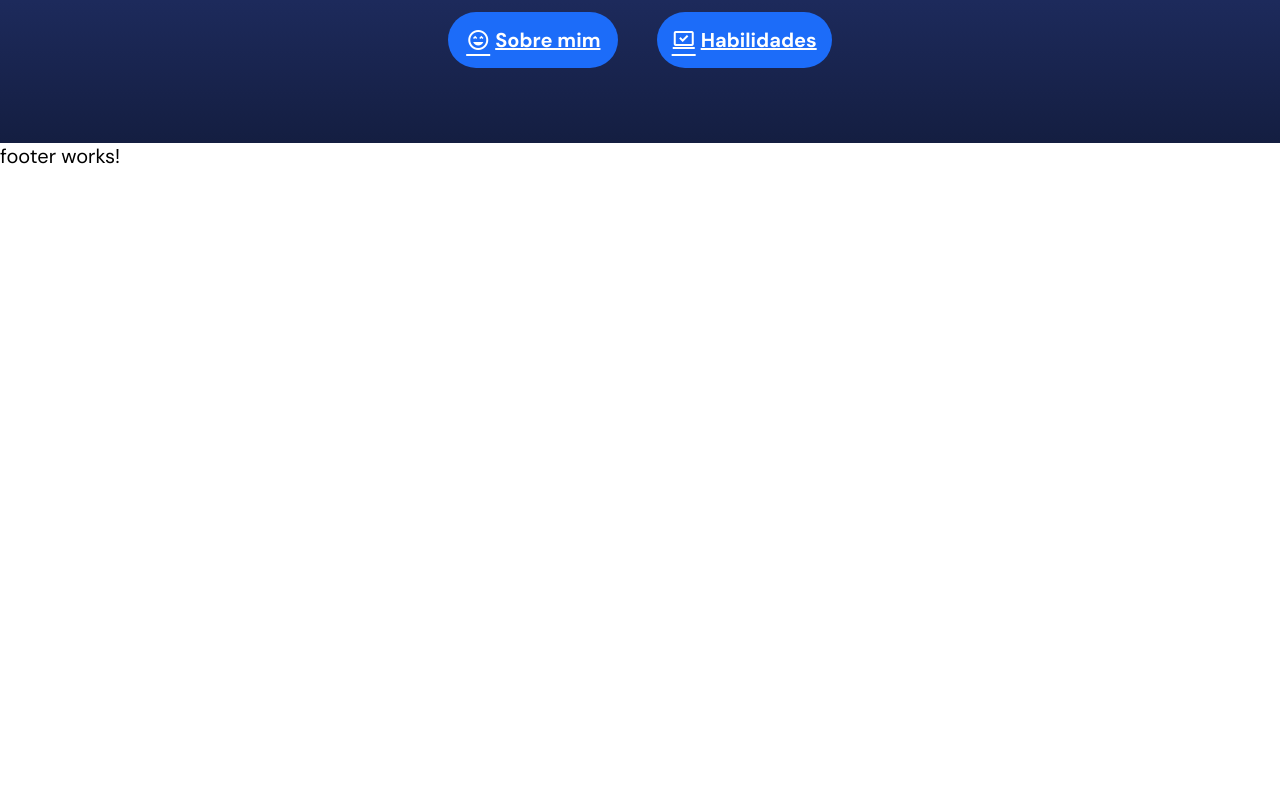
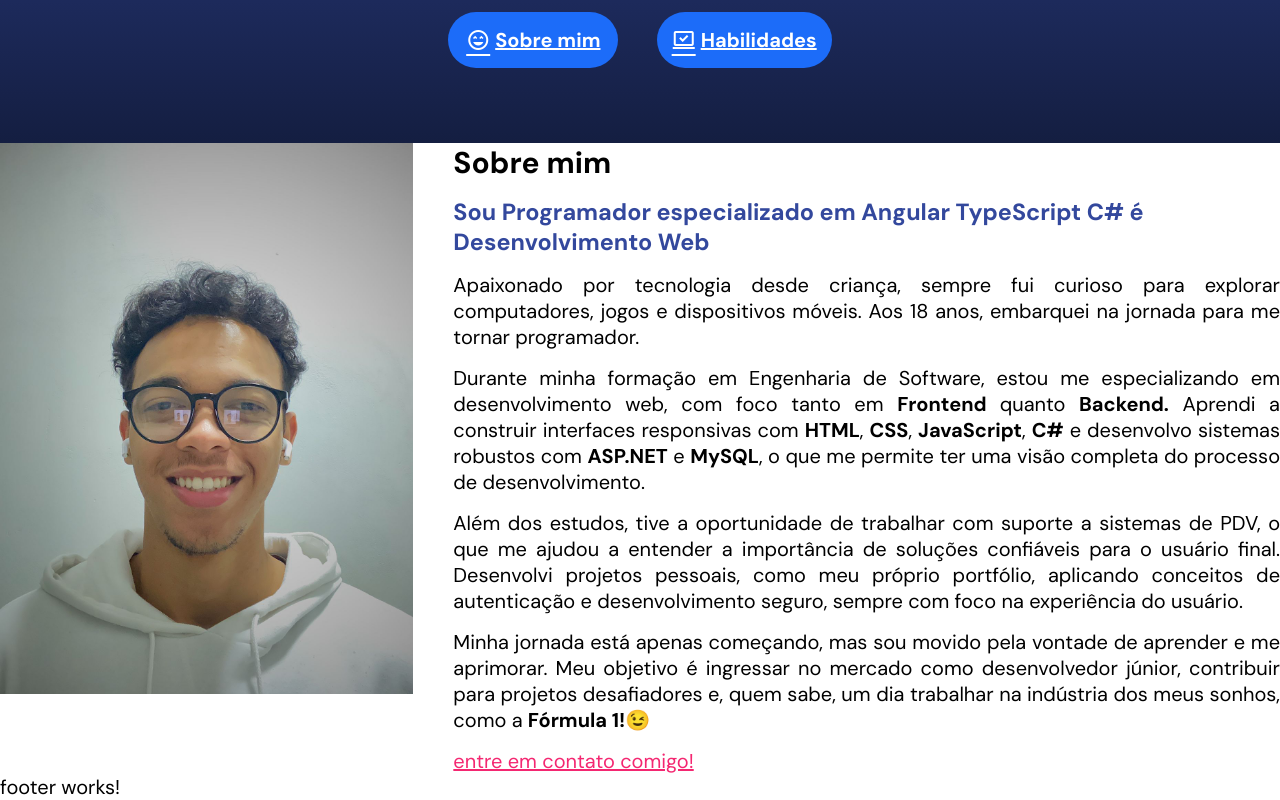
Before and after one commit to MaiconSander/meu-portfolio, an Angular app: page / in a window 1280 px wide. Shown: the part 443-1243 px from the top of the page. Before the commit the page ends 800 px from the top, so only its background shows below. Built offline with nearby package versions, Linux system fonts and the light colour scheme.

Commit message:
box about

```diff
--- a/src/app/home/home.component.css
+++ b/src/app/home/home.component.css
@@ -63,3 +63,52 @@
 .banner .box .buttons a i {
     margin-right: 5px
 }
+
+
+.about .box {
+    display: flex;
+    flex-direction: column;
+}
+
+.about .box .img {
+    flex: 1;
+    margin: 0 auto 20px;
+}
+
+.about .box .img .img {
+    width: 240px;
+    border-radius: 50%;
+}
+
+.about .box .text {
+    flex: 2;
+}
+
+.about .box .text h3 {
+    color: var(--color-blue-2);
+    margin-top: 15px;
+}
+
+.about .box .text p {
+    margin: 15px 0;
+    text-align: justify;
+}
+
+.about .box .text a {
+    color: var(--color-pink-1);
+    font-weight: 400;
+}
+
+@media (min-width: 768px) {
+    .about .box {
+        flex-direction: row;
+    }
+
+    .about .box .img img {
+        width: 100%;
+    }
+
+    .about .box .text {
+        padding-left: 40px;
+    }
+}
--- a/src/app/home/home.component.html
+++ b/src/app/home/home.component.html
@@ -26,4 +26,32 @@
         </div>
 
     </section>
+
+    <section id="about" class="container about">
+        <div class="box">
+            <div class="img">
+                <img src="./assets/imgs/profile.jpeg" alt="foto do Maicon Sander">
+            </div>
+            <div class="text">
+                <h2>Sobre mim</h2>
+
+                <h3>Sou Programador especializado em Angular TypeScript C# é Desenvolvimento Web</h3>
+
+                <p>Apaixonado por tecnologia desde criança, sempre fui curioso para explorar computadores, jogos e dispositivos móveis. Aos 18 anos, embarquei na jornada para me tornar programador.</p>
+
+                <p>Durante minha formação em Engenharia de Software, estou me especializando em desenvolvimento web, com foco tanto em <b>Frontend </b> quanto <b>Backend.</b> Aprendi a construir interfaces responsivas com <b>HTML</b>, <b>CSS</b>, <b>JavaScript</b>, <b>C#</b> e desenvolvo sistemas robustos com <b>ASP.NET</b> e <b>MySQL</b>, o que me permite ter uma visão completa do processo de desenvolvimento.</p>
+
+                <p>Além dos estudos, tive a oportunidade de trabalhar com suporte a sistemas de PDV, o que me ajudou a entender a importância de soluções confiáveis para o usuário final. Desenvolvi projetos pessoais, como meu próprio portfólio, aplicando conceitos de autenticação e desenvolvimento seguro, sempre com foco na experiência do usuário.</p>
+
+                <p>Minha jornada está apenas começando, mas sou movido pela vontade de aprender e me aprimorar. Meu objetivo é ingressar no mercado como desenvolvedor júnior, contribuir para projetos desafiadores e, quem sabe, um dia trabalhar na indústria dos meus sonhos, como a <b>Fórmula 1!</b>😉</p>
+
+                <a href="#contact">entre em contato comigo!</a>
+
+
+
+            </div>
+        </div>
+    </section>
+
+
 </main>
```
Also changed, not shown: public/assets/imgs/profile.jpeg (added).
